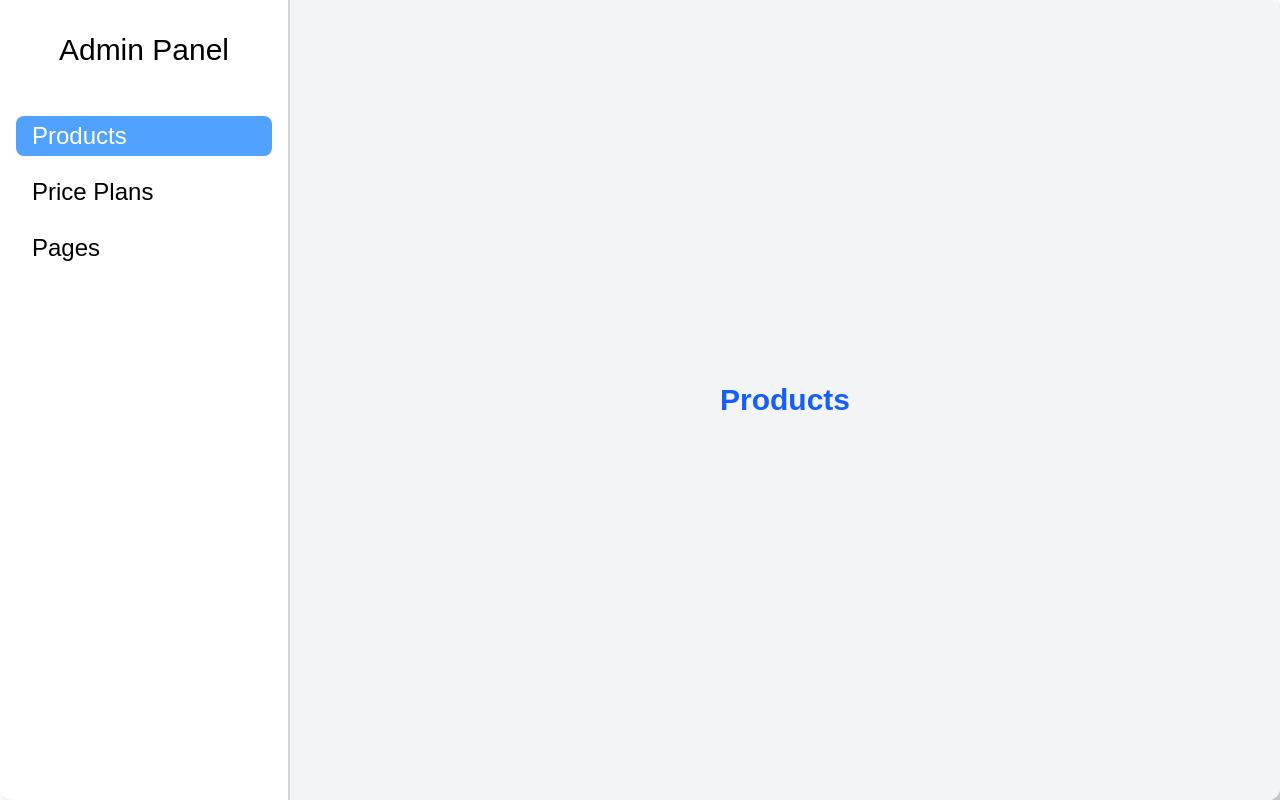
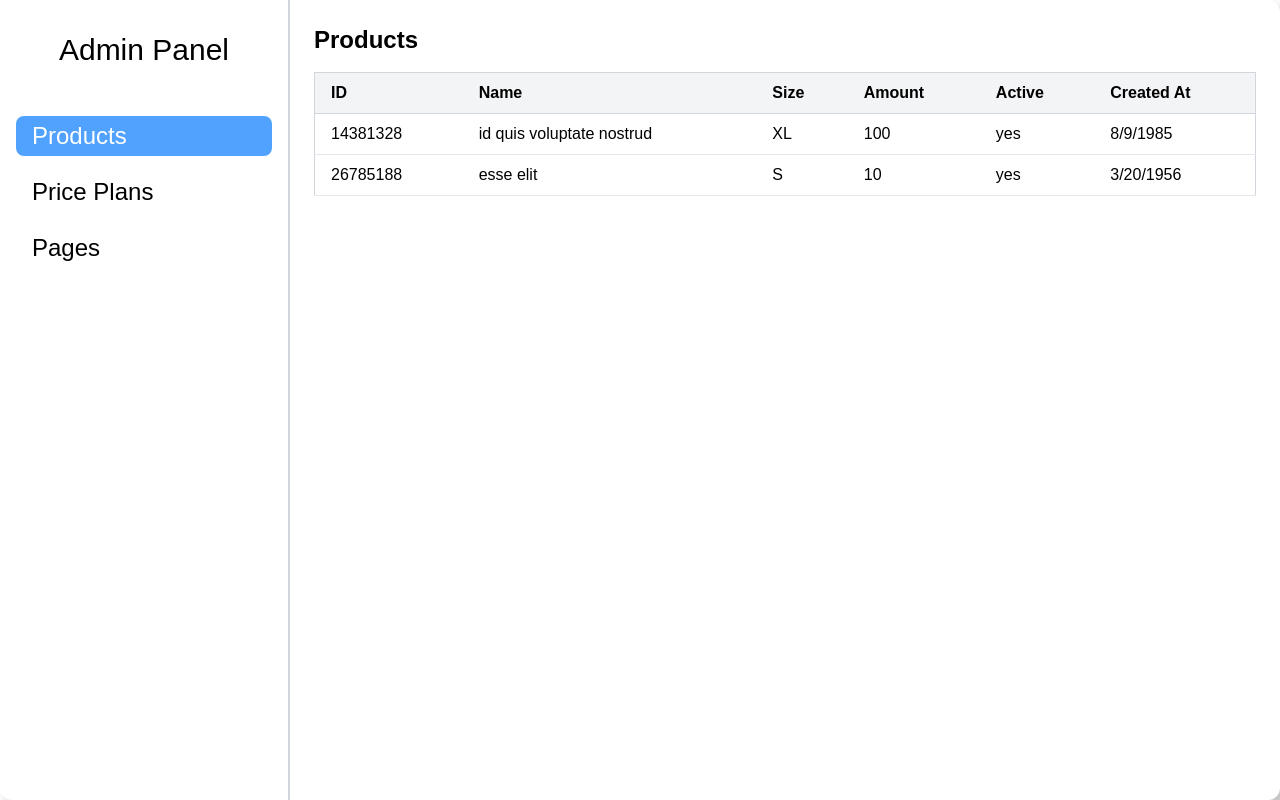
Before and after one commit to thegolova/entity-admin-ui, a Next.js app: page /products in a window 1280 px wide. Built offline with nearby package versions, Linux system fonts and the light colour scheme.

Commit message:
added table

```diff
--- a/src/app/pages/page.tsx
+++ b/src/app/pages/page.tsx
@@ -1,11 +1,37 @@
 "use client";
 
+import Table from "@/features/table/Table";
+import { useStore } from "@/store/useStore";
+import { PageType } from "@/types/entities";
 import React from "react";
 
 const PagesPage = () => {
+  const pages = useStore((state) => state.pages);
+
+  const columns = [
+    { key: "id", label: "ID" },
+    { key: "title", label: "Title" },
+    {
+      key: "active",
+      label: "Active",
+      render: (item: PageType) => (item.active ? "yes" : "no"),
+    },
+    {
+      key: "updatedAt",
+      label: "Updated At",
+      render: (item: PageType) => new Date(item.updatedAt).toLocaleDateString(),
+    },
+    {
+      key: "publishedAt",
+      label: "Published At",
+      render: (item: PageType) => new Date(item.publishedAt).toLocaleDateString(),
+    },
+  ];
+
   return (
-    <div className="flex h-screen items-center justify-center bg-gray-100">
-      <h1 className="text-3xl font-bold text-blue-600">Pages</h1>
+    <div className="p-6">
+      <h1 className="text-2xl font-bold mb-4">Pages</h1>
+      <Table data={pages} columns={columns} />
     </div>
   );
 };
--- a/src/app/price-plans/page.tsx
+++ b/src/app/price-plans/page.tsx
@@ -1,11 +1,39 @@
 "use client";
 
+import Table from "@/features/table/Table";
+import { useStore } from "@/store/useStore";
+import { PricePlanType } from "@/types/entities";
 import React from "react";
 
 const PricePlansPage = () => {
+  const pricePlans = useStore((state) => state.pricePlans);
+
+  const columns = [
+    { key: "id", label: "ID" },
+    { key: "description", label: "Description" },
+    {
+      key: "active",
+      label: "Active",
+      render: (item: PricePlanType) => (item.active ? "yes" : "no"),
+    },
+    {
+      key: "createdAt",
+      label: "Created At",
+      render: (item: PricePlanType) =>
+        new Date(item.createdAt).toLocaleDateString(),
+    },
+    {
+      key: "removedAt",
+      label: "Removed At",
+      render: (item: PricePlanType) =>
+        item.removedAt ? new Date(item.removedAt).toLocaleDateString() : "—",
+    },
+  ];
+
   return (
-    <div className="flex h-screen items-center justify-center bg-gray-100">
-      <h1 className="text-3xl font-bold text-blue-600">Price Plans</h1>
+    <div className="p-6">
+      <h1 className="text-2xl font-bold mb-4">Price Plans</h1>
+      <Table data={pricePlans} columns={columns} />
     </div>
   );
 };
--- a/src/app/products/page.tsx
+++ b/src/app/products/page.tsx
@@ -1,27 +1,44 @@
 "use client";
 
 import Table from "@/features/table/Table";
+import { useStore } from "@/store/useStore";
+import { ProductsType } from "@/types/entities";
 import React from "react";
 
 const ProductsPage = () => {
+  const { products } = useStore();
+
+  console.log("products", products);
+
   const columns = [
+    { key: "id", label: "ID" },
+    { key: "name", label: "Name" },
     {
-      id: "ID",
-      key: "name",
-      label: "first",
+      key: "size",
+      label: "Size",
+      extra: (item: ProductsType) => item.options.size,
+    },
+    {
+      key: "amount",
+      label: "Amount",
+      extra: (item: ProductsType) => item.options.amount,
+    },
+    {
+      key: "active",
+      label: "Active",
+      extra: (item: ProductsType) => (item.active ? "yes" : "no"),
+    },
+    {
+      key: "createdAt",
+      label: "Created At",
+      extra: (item: ProductsType) =>
+        new Date(item.createdAt).toLocaleDateString(),
     },
   ];
-
-  const data = [
-    {
-      id: 13123,
-      name: "aid asd asd asdpasod aad",
-    },
-  ];
-
   return (
-    <div className="flex h-screen items-center justify-center bg-gray-100">
-      <h1 className="text-3xl font-bold text-blue-600">Products</h1>
+    <div className="p-6">
+      <h1 className="text-2xl font-bold mb-4">Products</h1>
+      <Table data={products} columns={columns} />
     </div>
   );
 };
--- a/src/features/table/Table.tsx
+++ b/src/features/table/Table.tsx
@@ -1,37 +1,58 @@
 "use client";
 
-import React from "react";
+import React, { ReactNode } from "react";
 
-const Table = ({ /* data, columns  */}) => {
+interface ColumnType<T> {
+  key: keyof T | string;
+  label: string;
+  extra?: (item: T) => ReactNode;
+}
+
+interface TableType<T> {
+  data: T[];
+  columns: ColumnType<T>[];
+}
+
+const Table = <T extends { id: number | string }>({
+  data,
+  columns,
+}: TableType<T>) => {
   return (
-    <div>
-      table
-      {/* <table>
-        <thead>
-          {columns.map((column) => {
-            <th key={column.key}>{column.label}</th>;
-          })}
+    <div className="overflow-x-auto">
+      <table className="min-w-full border border-gray-300">
+        <thead className="bg-gray-100">
+          <tr>
+            {columns.map((column) => (
+              <th
+                key={column.key as string}
+                className="px-4 py-2 text-left border-b border-gray-300"
+              >
+                {column.label}
+              </th>
+            ))}
+          </tr>
         </thead>
         <tbody>
-          {data.lenght === 0 ? (
+          {data.length === 0 ? (
             <tr>
               <td> no data </td>
             </tr>
           ) : (
             data.map((item) => (
-              <tr key={item.id}>
-                {
-                  columns.map((column) => (
-                    <td key={column.id}>
-                      {column.extra ? column.extra(item) : item[column.key]}
-                    </td>
-                  ))
-                }
+              <tr key={item.id} className="hover:bg-gray-50">
+                {columns.map((column) => (
+                  <td
+                    key={column.key as string}
+                    className="px-4 py-2 border-b border-gray-200"
+                  >
+                    {column.extra ? column.extra(item) : item[column.key]}
+                  </td>
+                ))}
               </tr>
             ))
           )}
         </tbody>
-      </table> */}
+      </table>
     </div>
   );
 };
```
